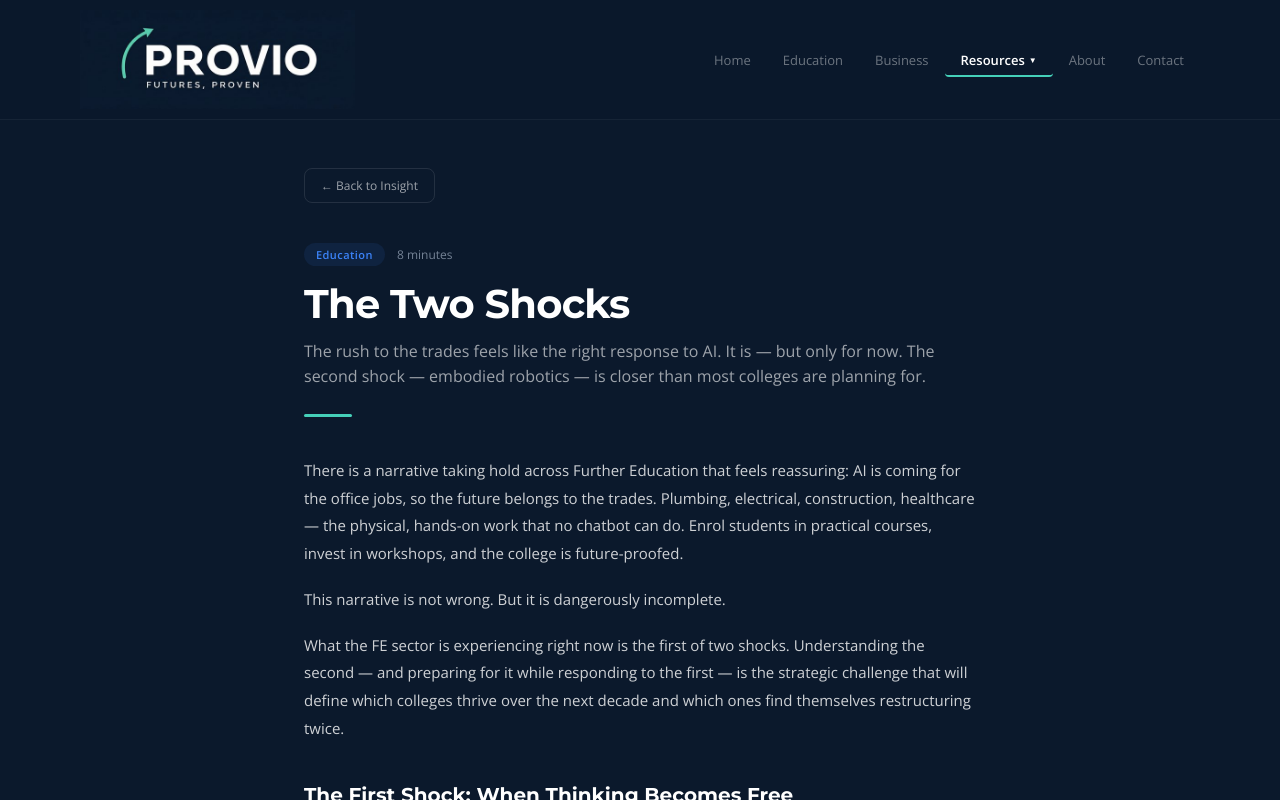
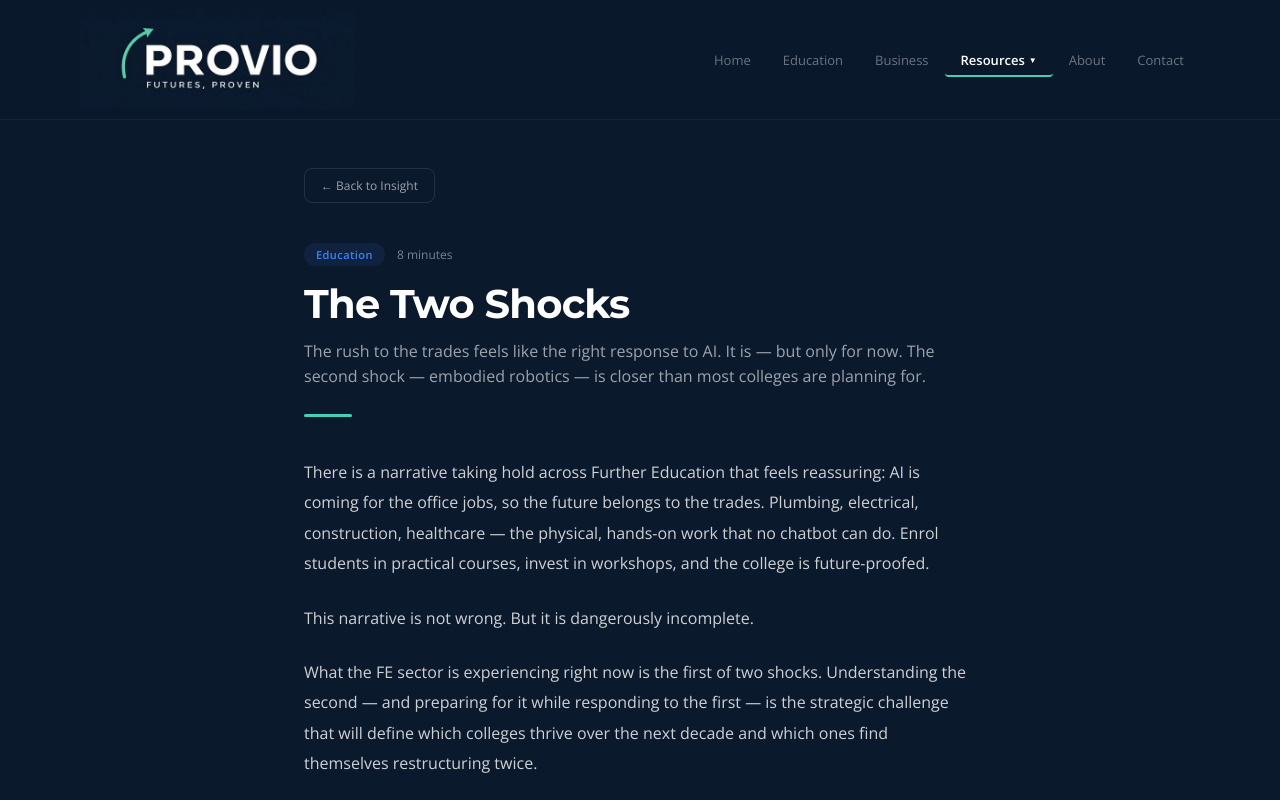
Before and after one commit to jono8001/Provio, a React (Vite) app: page / in a window 1280 px wide. Both pictures are taken after a click on the element 260 px from the left and 1795 px from the top of the page. Shown: the top 800 px of the page. Built offline with nearby package versions, Linux system fonts and the light colour scheme.

Commit message:
Add Insight Hub with 11 articles, updated bio, improved formatting

```diff
--- a/src/App.jsx
+++ b/src/App.jsx
@@ -1070,7 +1070,7 @@ function ArticleReader({slug,onNav}){
   if(!article) return(<div style={{maxWidth:720,margin:"0 auto",padding:"72px 24px",textAlign:"center"}}><p style={{color:C.w4}}>Article not found.</p><button onClick={()=>onNav("insight")} style={{marginTop:16,padding:"10px 20px",background:"transparent",border:`1px solid ${C.w1}`,borderRadius:8,color:C.w6,cursor:"pointer",fontSize:13,fontFamily:"Montserrat"}}>← Back to Insight</button></div>);
 
   const cc=CAT_COLORS[article.category]||C.teal;
-  const paragraphs=article.body.split("\n\n");
+  const paragraphs=article.body.includes("\n\n")?article.body.split("\n\n"):article.body.split("\n");
   const related=ARTICLES.filter(a=>a.slug!==slug&&a.category===article.category).slice(0,3);
   const moreArticles=related.length>=3?related:[...related,...ARTICLES.filter(a=>a.slug!==slug&&!related.find(r=>r.slug===a.slug)).slice(0,3-related.length)];
 
@@ -1097,9 +1097,9 @@ function ArticleReader({slug,onNav}){
 
       {/* Article body */}
       <div style={{marginBottom:56}}>
-        {paragraphs.map((p,i)=>{
-          if(isHeading(p)) return(<h2 key={i} style={{fontFamily:"Montserrat",fontSize:20,fontWeight:700,marginTop:40,marginBottom:14,lineHeight:1.25,color:C.w}}>{p}</h2>);
-          return(<p key={i} style={{fontSize:15,color:C.w8,lineHeight:1.85,marginBottom:18}}>{p}</p>);
+        {paragraphs.filter(p=>p.trim().length>0).map((p,i)=>{
+          if(isHeading(p)) return(<h2 key={i} style={{fontFamily:"Montserrat",fontSize:22,fontWeight:700,marginTop:48,marginBottom:16,lineHeight:1.3,color:C.w,borderLeft:`3px solid ${cc}`,paddingLeft:16}}>{p}</h2>);
+          return(<p key={i} style={{fontSize:16,color:C.w8,lineHeight:1.9,marginBottom:24}}>{p}</p>);
         })}
       </div>
 
```
